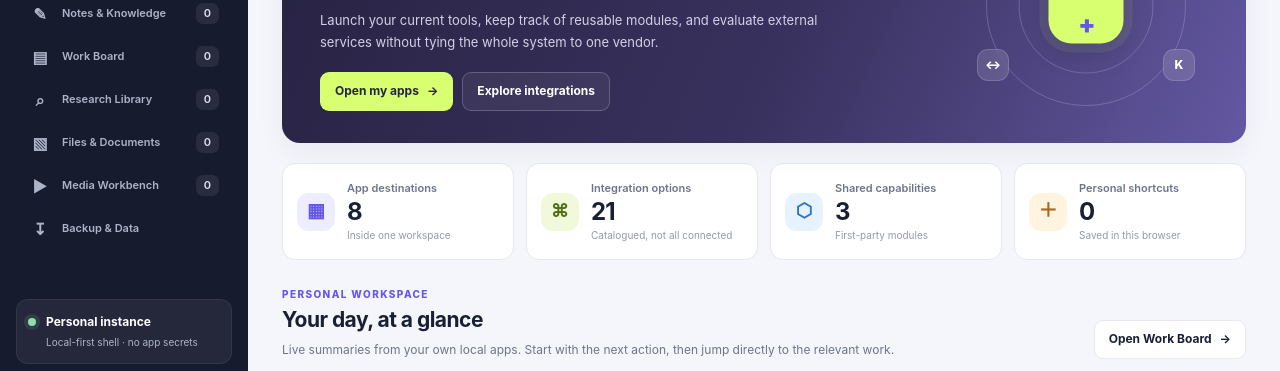
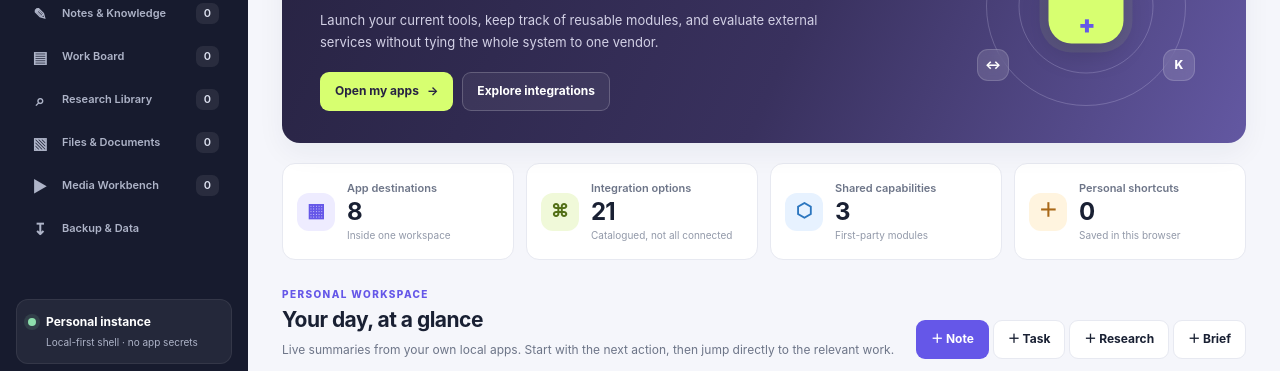
Before and after one commit to Loofy147/From-everything-to-apps, a website: page apps/personal-os/index.html in a window 1280 px wide. Shown: the part 385-756 px from the top of the page. Drawn offline with Linux system fonts and the light colour scheme.

Commit message:
feat: add quick-create actions to workspace dashboard

```diff
--- a/apps/personal-os/index.html
+++ b/apps/personal-os/index.html
@@ -110,7 +110,12 @@
         <section class="personal-dashboard" aria-labelledby="dashboard-title">
           <div class="dashboard-heading">
             <div><p class="eyebrow">PERSONAL WORKSPACE</p><h2 id="dashboard-title">Your day, at a glance</h2><p>Live summaries from your own local apps. Start with the next action, then jump directly to the relevant work.</p></div>
-            <button class="button button-secondary" type="button" data-nav="board">Open Work Board <span aria-hidden="true">→</span></button>
+            <div class="dashboard-quick-actions" aria-label="Create a new item">
+              <button class="button button-primary" type="button" data-quick-create="notes">＋ Note</button>
+              <button class="button button-secondary" type="button" data-quick-create="board">＋ Task</button>
+              <button class="button button-secondary" type="button" data-quick-create="research">＋ Research</button>
+              <button class="button button-secondary" type="button" data-quick-create="media">＋ Brief</button>
+            </div>
           </div>
           <div class="dashboard-stats" aria-label="Personal workspace activity">
             <article class="dashboard-stat"><span class="dashboard-stat-icon icon-violet" aria-hidden="true">↗</span><div><span>Open tasks</span><strong id="dashboard-open-tasks">0</strong><small>Next + in progress</small></div></article>
```
